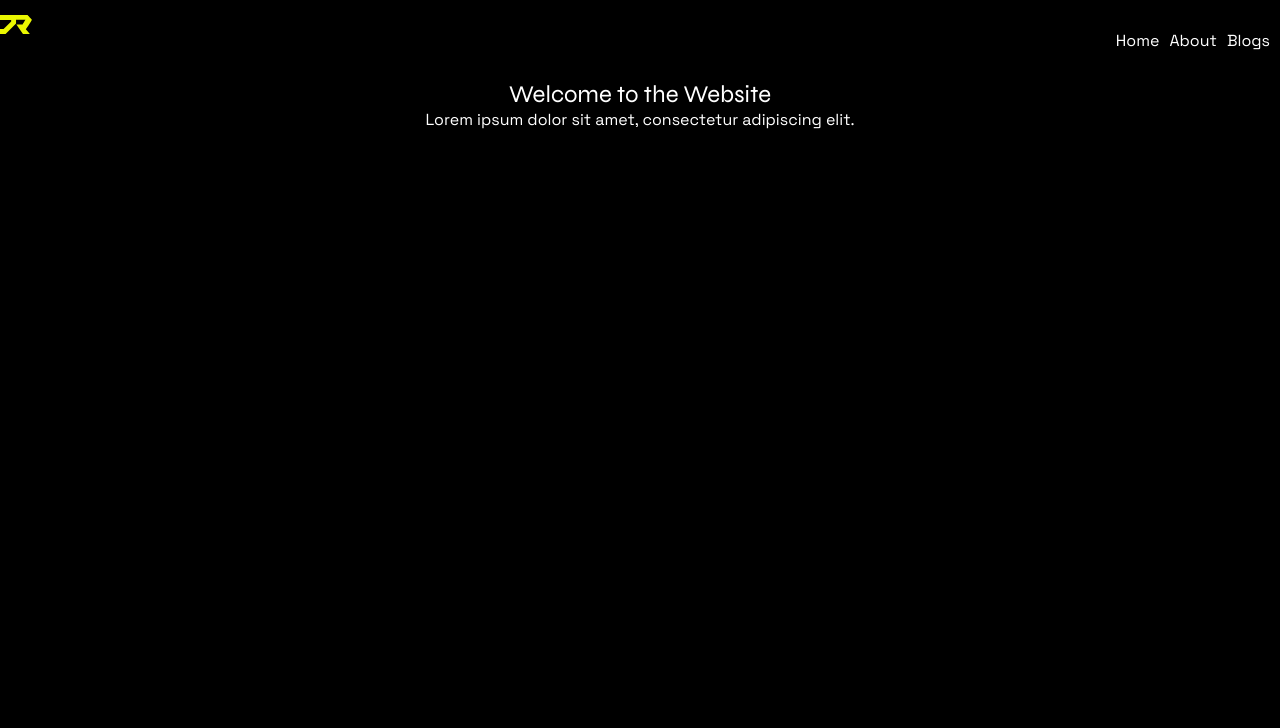
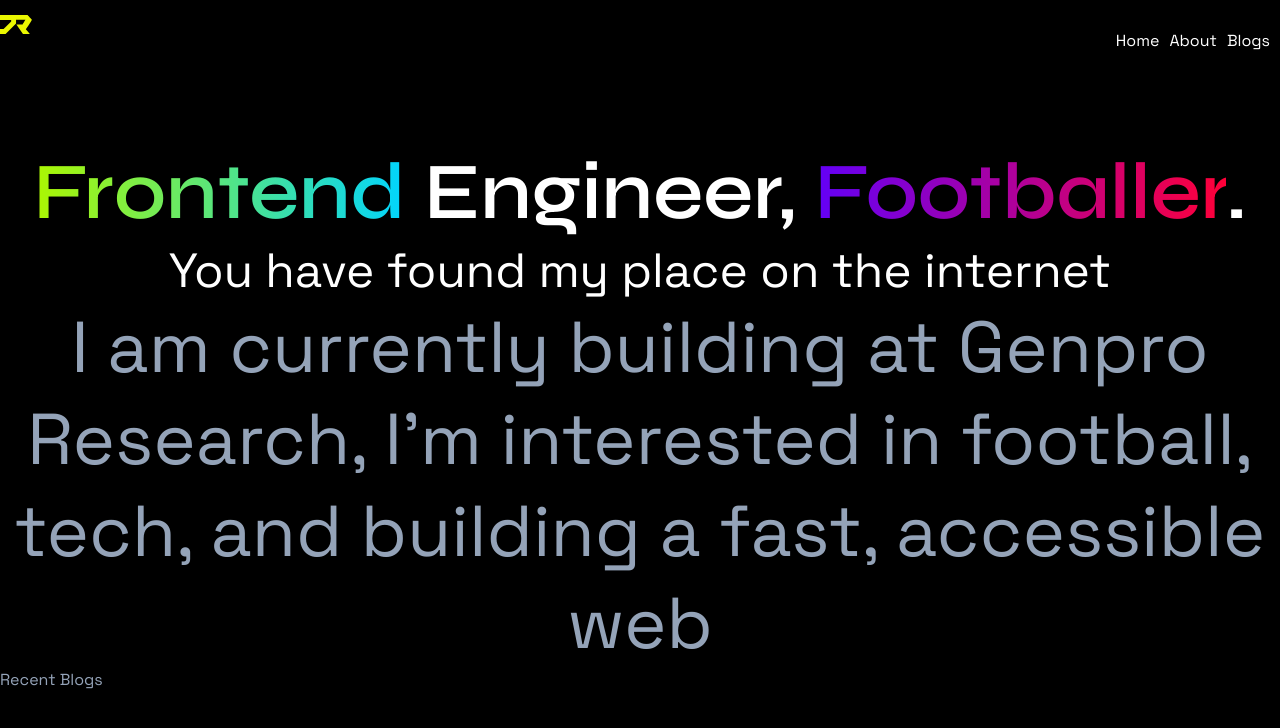
Before and after one commit to joelshejar/next-neo, a Next.js app: page / in a window 1280 px wide. Shown: the top 728 px of the page. Built offline with nearby package versions, Linux system fonts and the light colour scheme.

Commit message:
Added Gradient text to heading

```diff
--- a/app/layout.tsx
+++ b/app/layout.tsx
@@ -5,11 +5,6 @@ import { Syne } from "next/font/google"
 const spaceGrotesk = Space_Grotesk({
   subsets: ['latin'],
   weight: ['300', '400', '500', '600', '700']
-})
-
-const syne = Syne({
-  subsets: ["latin"],
-  weight: ['400', '500', '600', '700', '800']
 })
 
 export const metadata = {
--- a/app/page.module.css
+++ b/app/page.module.css
@@ -27,12 +27,55 @@
 }
 
 .hero {
-  text-align: center;
-  /* padding: 50px; */
   height: 90vh;
   width: 100%;
   background-color: black;
   color: white;
+}
+
+.blog {
+  color: #94A3B8;
+}
+
+.heroHeading {
+  text-align: center;
+  padding-top: 4rem;
+}
+
+.heroHeading>h1 {
+  font-size: 5rem;
+  font-weight: 600;
+}
+
+.heroHeading>h2 {
+  color: #94A3B8;
+  font-size: 2rem;
+}
+
+.heroHeading>p {
+  font-size: 3rem;
+  font-weight: 400;
+}
+
+.textGradient {
+
+  background: linear-gradient(to right, #adf700 0%, #00d4ff 100%);
+  /* Mask the color to the text, and remove the rest  */
+  -webkit-background-clip: text;
+  /* Make the text fill color value transparent so the masked background color comes through */
+  -webkit-text-fill-color: transparent;
+}
+
+.textGradientTwo {
+  background: linear-gradient(to right, #6300f7 0%, #ff0038 100%);
+  /* Mask the color to the text, and remove the rest  */
+  -webkit-background-clip: text;
+  /* Make the text fill color value transparent so the masked background color comes through */
+  -webkit-text-fill-color: transparent;
+}
+
+.hero h2 {
+  font-size: 72px;
 }
 
 /* Media queries for responsive layout */
--- a/app/page.tsx
+++ b/app/page.tsx
@@ -21,8 +21,16 @@ export default function Home() {
       </header>
 
       <section className={styles.hero}>
-        <h1 style={syne.style}>Welcome to the Website</h1>
-        <p>Lorem ipsum dolor sit amet, consectetur adipiscing elit.</p>
+        <div className={styles.heroHeading}>
+          <h1 style={syne.style}>
+            <span className={styles.textGradient}>Frontend</span> Engineer, <span className={styles.textGradientTwo}>Footballer</span>.
+          </h1>
+          <p>You have found my place on the internet</p>
+          <h2>I am currently building at Genpro Research, I'm interested in football, tech, and building a fast, accessible web</h2>
+        </div>
+        <div className={styles.blog}>
+          Recent Blogs
+        </div>
       </section>
 
     </div>
```
